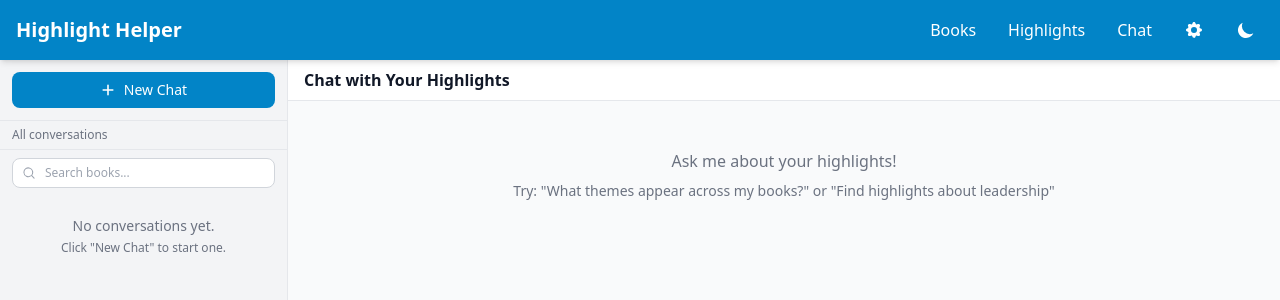
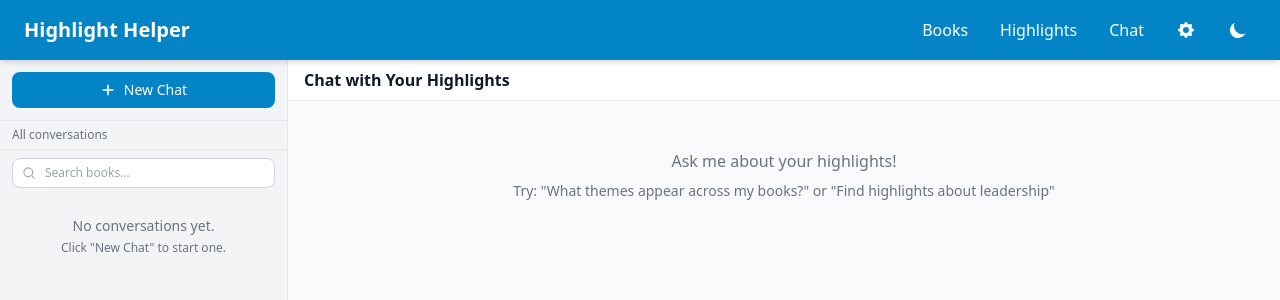
Before and after one commit to EvanOman/highlight-helper, a FastAPI app: page /chat in a window 1280 px wide. Shown: the top 300 px of the page. Run offline with FastAPI, Linux system fonts and the light colour scheme; data that the repository does not hold is empty; some libraries are stand-ins or nearby versions.

Commit message:
fix: Standardize header to full-width across all pages
Removes the max-w-4xl constraint from the header so it's consistent
on every page, eliminating the visual jump when navigating between
chat (full-width) and other pages (constrained).

Co-Authored-By: Claude Opus 4.6 <noreply@anthropic.com>

```diff
--- a/app/templates/chat.html
+++ b/app/templates/chat.html
@@ -2,7 +2,6 @@
 
 {% block title %}Chat with Your Highlights - Highlight Helper{% endblock %}
 
-{% block header_width %}{% endblock %}
 {% block footer %}{% endblock %}
 
 {% block main_content %}
--- a/app/templates/layouts/base.html
+++ b/app/templates/layouts/base.html
@@ -83,7 +83,7 @@
 <body class="bg-gray-50 dark:bg-gray-900 min-h-screen transition-colors overflow-x-hidden">
     <!-- Header -->
     <header class="bg-primary-600 dark:bg-gray-800 text-white sticky top-0 z-50 shadow-md">
-        <div class="{% block header_width %}max-w-4xl{% endblock %} mx-auto px-1 sm:px-4 py-2 sm:py-3 flex items-center justify-between">
+        <div class="mx-auto px-3 sm:px-6 py-2 sm:py-3 flex items-center justify-between">
             <a href="{{ base_path }}/" class="text-base sm:text-xl font-bold whitespace-nowrap truncate max-w-[120px] sm:max-w-none">Highlight Helper</a>
             <nav class="flex items-center gap-0.5 sm:gap-4">
                 <a href="{{ base_path }}/" class="px-1.5 sm:px-2 py-1 text-xs sm:text-base hover:text-primary-200 dark:hover:text-primary-400 transition">Books</a>
```
